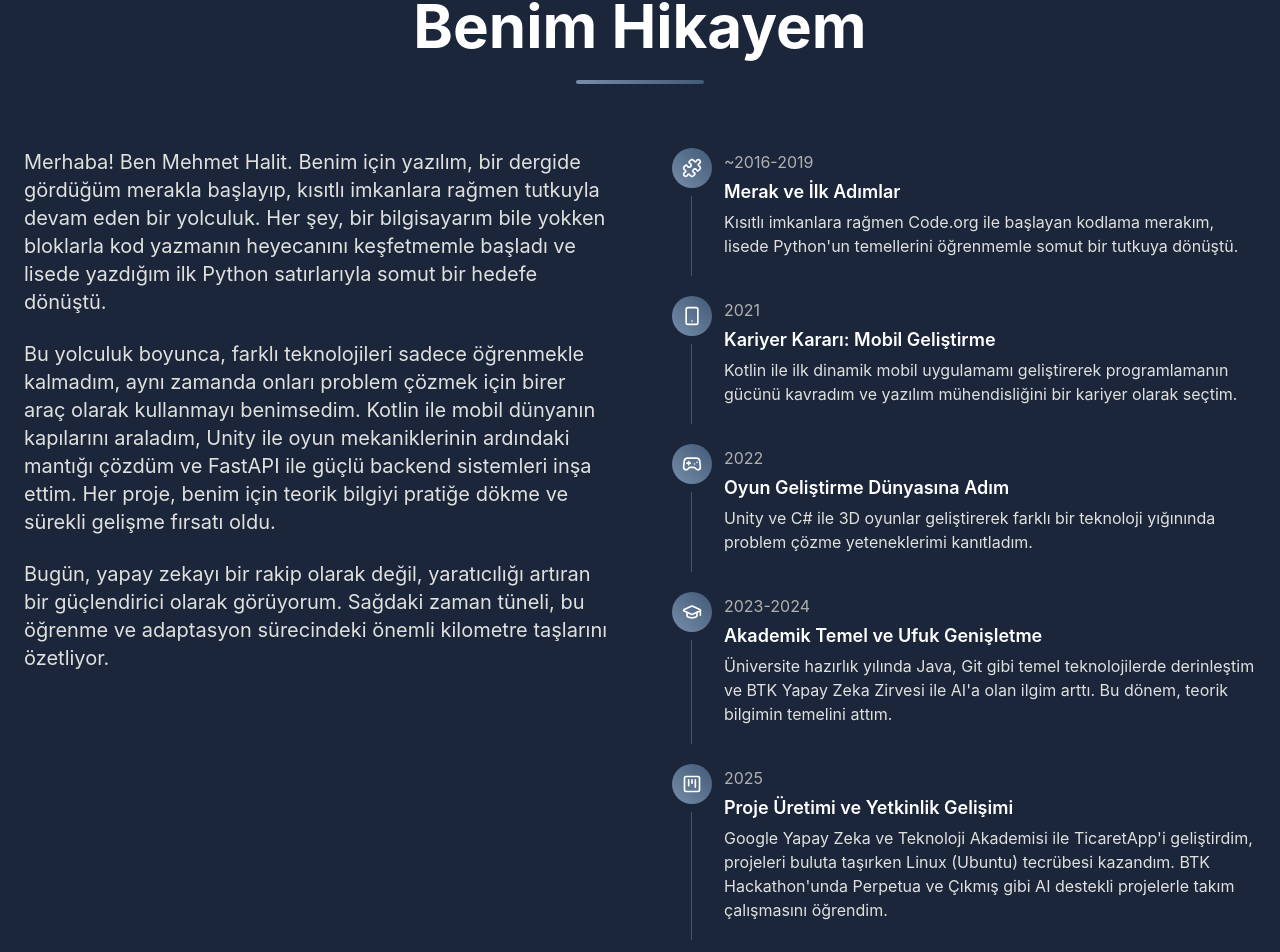
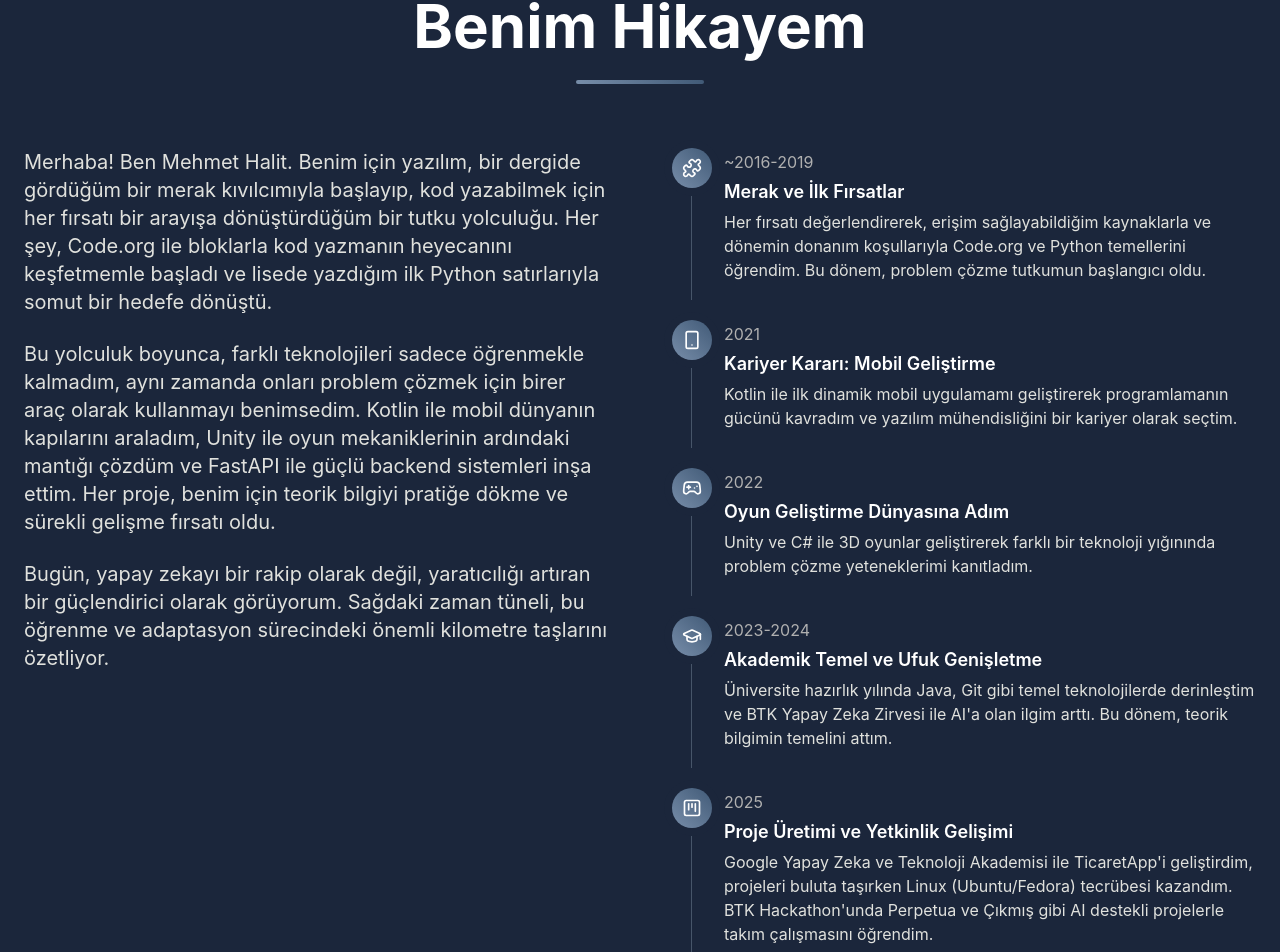
Before and after one commit to halitbarut/halitbarut.github.io, a React (Vite) app: page / in a window 1280 px wide. Shown: the part 900-1852 px from the top of the page. Built offline with nearby package versions, Linux system fonts and the light colour scheme.

Commit message:
feat: Revise About section copy for clarity and engagement; update timeline events for better context and detail

```diff
--- a/src/components/About.tsx
+++ b/src/components/About.tsx
@@ -13,7 +13,7 @@ const About = () => {
                     {/* Sol Taraf: Hikaye ve Paragraflar */}
                     <div className="space-y-6">
                         <p className="text-lg md:text-xl text-text-primary leading-relaxed">
-                            Merhaba! Ben Mehmet Halit. Benim için yazılım, bir dergide gördüğüm merakla başlayıp, kısıtlı imkanlara rağmen tutkuyla devam eden bir yolculuk. Her şey, bir bilgisayarım bile yokken bloklarla kod yazmanın heyecanını keşfetmemle başladı ve lisede yazdığım ilk Python satırlarıyla somut bir hedefe dönüştü.
+                            Merhaba! Ben Mehmet Halit. Benim için yazılım, bir dergide gördüğüm bir merak kıvılcımıyla başlayıp, kod yazabilmek için her fırsatı bir arayışa dönüştürdüğüm bir tutku yolculuğu. Her şey, Code.org ile bloklarla kod yazmanın heyecanını keşfetmemle başladı ve lisede yazdığım ilk Python satırlarıyla somut bir hedefe dönüştü.
                         </p>
                         <p className="text-lg md:text-xl text-text-primary leading-relaxed">
                             Bu yolculuk boyunca, farklı teknolojileri sadece öğrenmekle kalmadım, aynı zamanda onları problem çözmek için birer araç olarak kullanmayı benimsedim. Kotlin ile mobil dünyanın kapılarını araladım, Unity ile oyun mekaniklerinin ardındaki mantığı çözdüm ve FastAPI ile güçlü backend sistemleri inşa ettim. Her proje, benim için teorik bilgiyi pratiğe dökme ve sürekli gelişme fırsatı oldu.
--- a/src/components/Timeline.tsx
+++ b/src/components/Timeline.tsx
@@ -1,8 +1,7 @@
 import React from 'react';
 import { motion } from 'framer-motion';
-import { Puzzle, TerminalSquare, Smartphone, Gamepad2, GraduationCap, KanbanSquare, Sparkles } from 'lucide-react';
+import { Puzzle, Smartphone, Gamepad2, GraduationCap, KanbanSquare, Sparkles } from 'lucide-react';
 
-// Zaman tünelindeki her bir olayın tipini tanımlayalım
 type TimelineEvent = {
     year: string;
     title: string;
@@ -10,12 +9,11 @@ type TimelineEvent = {
     icon: React.ElementType;
 };
 
-// --- SON GÜNCEL VERİLER ---
 const timelineData: TimelineEvent[] = [
     {
         year: '~2016-2019',
-        title: 'Merak ve İlk Adımlar',
-        description: 'Kısıtlı imkanlara rağmen Code.org ile başlayan kodlama merakım, lisede Python\'un temellerini öğrenmemle somut bir tutkuya dönüştü.',
+        title: 'Merak ve İlk Fırsatlar',
+        description: 'Her fırsatı değerlendirerek, erişim sağlayabildiğim kaynaklarla ve dönemin donanım koşullarıyla Code.org ve Python temellerini öğrendim. Bu dönem, problem çözme tutkumun başlangıcı oldu.',
         icon: Puzzle,
     },
     {
@@ -39,7 +37,7 @@ const timelineData: TimelineEvent[] = [
     {
         year: '2025',
         title: 'Proje Üretimi ve Yetkinlik Gelişimi',
-        description: 'Google Yapay Zeka ve Teknoloji Akademisi ile TicaretApp\'i geliştirdim, projeleri buluta taşırken Linux (Ubuntu) tecrübesi kazandım. BTK Hackathon\'unda Perpetua ve Çıkmış gibi AI destekli projelerle takım çalışmasını öğrendim.',
+        description: 'Google Yapay Zeka ve Teknoloji Akademisi ile TicaretApp\'i geliştirdim, projeleri buluta taşırken Linux (Ubuntu/Fedora) tecrübesi kazandım. BTK Hackathon\'unda Perpetua ve Çıkmış gibi AI destekli projelerle takım çalışmasını öğrendim.',
         icon: KanbanSquare,
     },
     {
@@ -50,7 +48,6 @@ const timelineData: TimelineEvent[] = [
     },
 ];
 
-// Animasyonlar (Değişiklik yok)
 const containerVariants = {
     hidden: { opacity: 0 },
     visible: {
```
